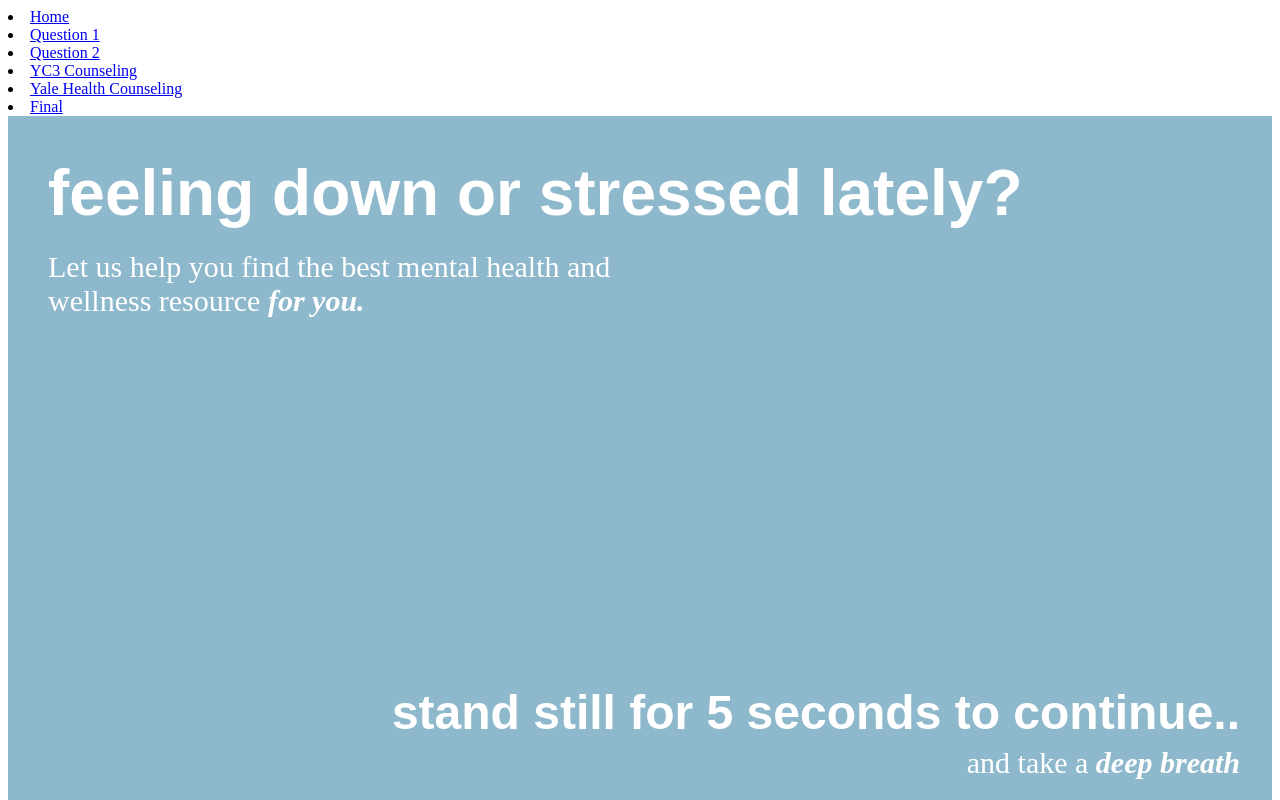
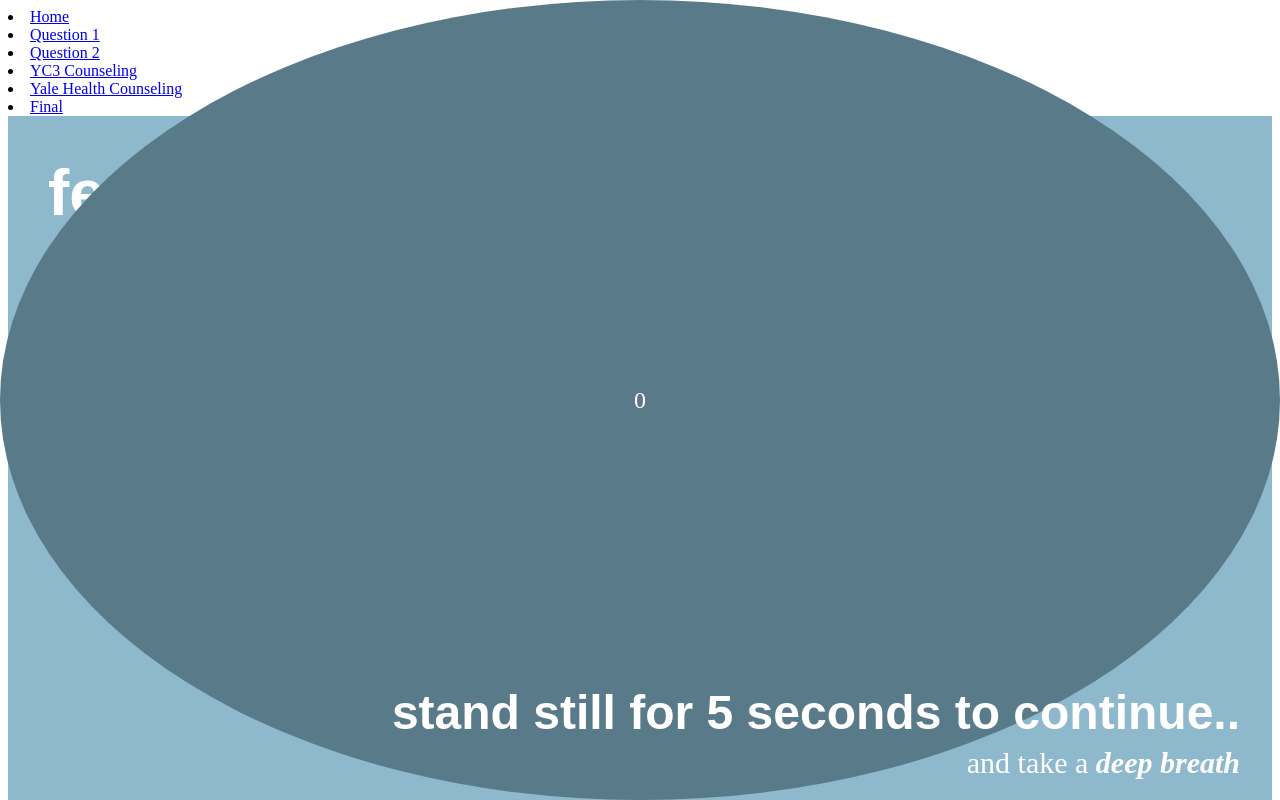
Before and after one commit to apurvagyan/hci-mental-health-proj, a React (Create React App) app in the folder my-app/: page /home in a window 1280 px wide. Shown: the top 800 px of the page. Built offline with nearby package versions, Linux system fonts and the light colour scheme.

Commit message:
adds countdown functionality

```diff
--- a/my-app/src/pages/CountdownCircle.css
+++ b/my-app/src/pages/CountdownCircle.css
@@ -1,4 +1,4 @@
-ntdown-circle-container {
+countdown-circle-container {
   position: absolute;
   align-items: center;
   width: 100px;
--- /dev/null
+++ b/my-app/src/pages/CountdownCircle.js
@@ -0,0 +1,40 @@
+import React, { useState, useEffect } from 'react';
+import './CountdownCircle.css';
+
+function CountdownCircle() {
+    const [countdown, setCountdown] = useState(5);
+
+    useEffect(() => {
+      const interval = setInterval(() =>
+      {
+        setCountdown(prevCountdown =>
+          {
+          if (prevCountdown > 0)
+          {
+            return prevCountdown - 1;
+          }
+          else
+          {
+            clearInterval(interval);
+            return 0;
+          }
+        });
+      }, 1000);
+
+      return () => clearInterval(interval);
+    }, []);
+
+    const circleStyle = {
+      animationDuration: `${countdown}s`
+    };
+
+    return (
+      <div className="countdown-circle-container">
+        <div className="countdown-circle" style={circleStyle}>
+          {countdown}
+        </div>
+      </div>
+    );
+  }
+
+  export default CountdownCircle;
```
